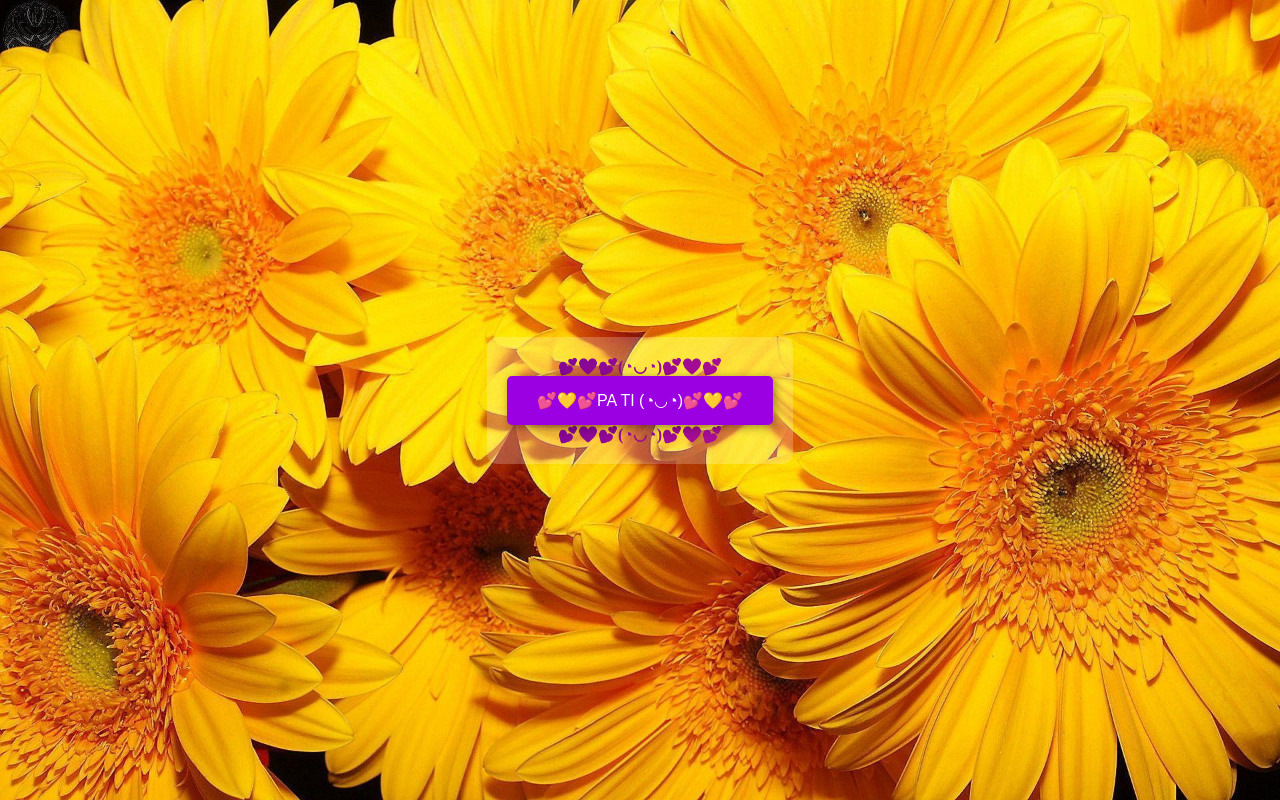
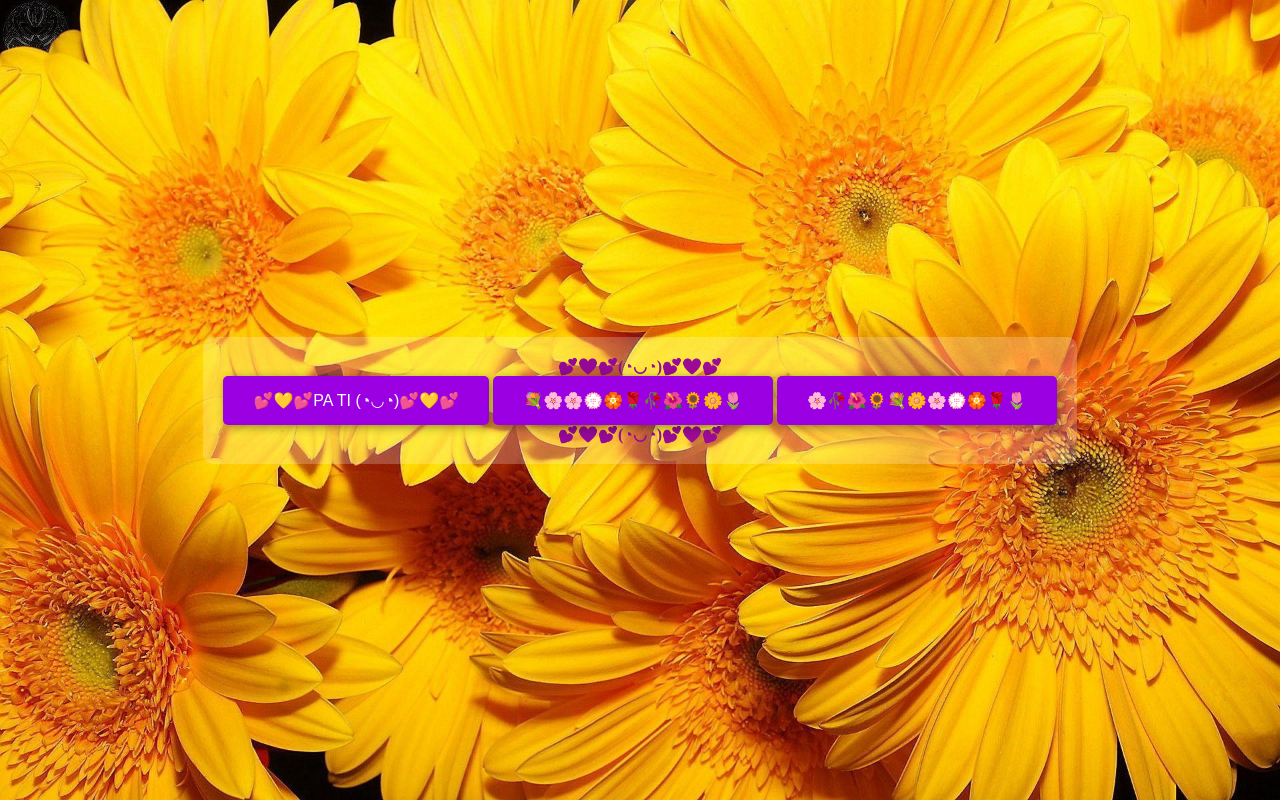
Before and after one commit to BJTejada/bjtejada.github.io, a plain HTML site: page FA/index.html in a window 1280 px wide. Drawn offline with Linux system fonts and the light colour scheme.

Commit message:
Update index.html

```diff
--- a/FA/index.html
+++ b/FA/index.html
@@ -43,6 +43,8 @@
         <div class="content">
             <p class="gradient-text-red">💕💛💕(◔◡◔)💕💛💕</p>
             <button class="btn" onclick="window.location.href='rosas.html'" >💕💛💕PA TI (◔◡◔)💕💛💕</button>
+            <button class="btn" onclick="window.location.href='rosas2.html'" >💐🌸🌸💮🏵️🌹🥀🌺🌻🌼🌷</button>
+            <button class="btn" onclick="window.location.href='./fa3/rosas3.html'" >🌸🥀🌺🌻💐🌼🌸💮🏵️🌹🌷</button>
             <p class="gradient-text-red">💕💛💕(◔◡◔)💕💛💕</p>
         </div>
     </div>
```
